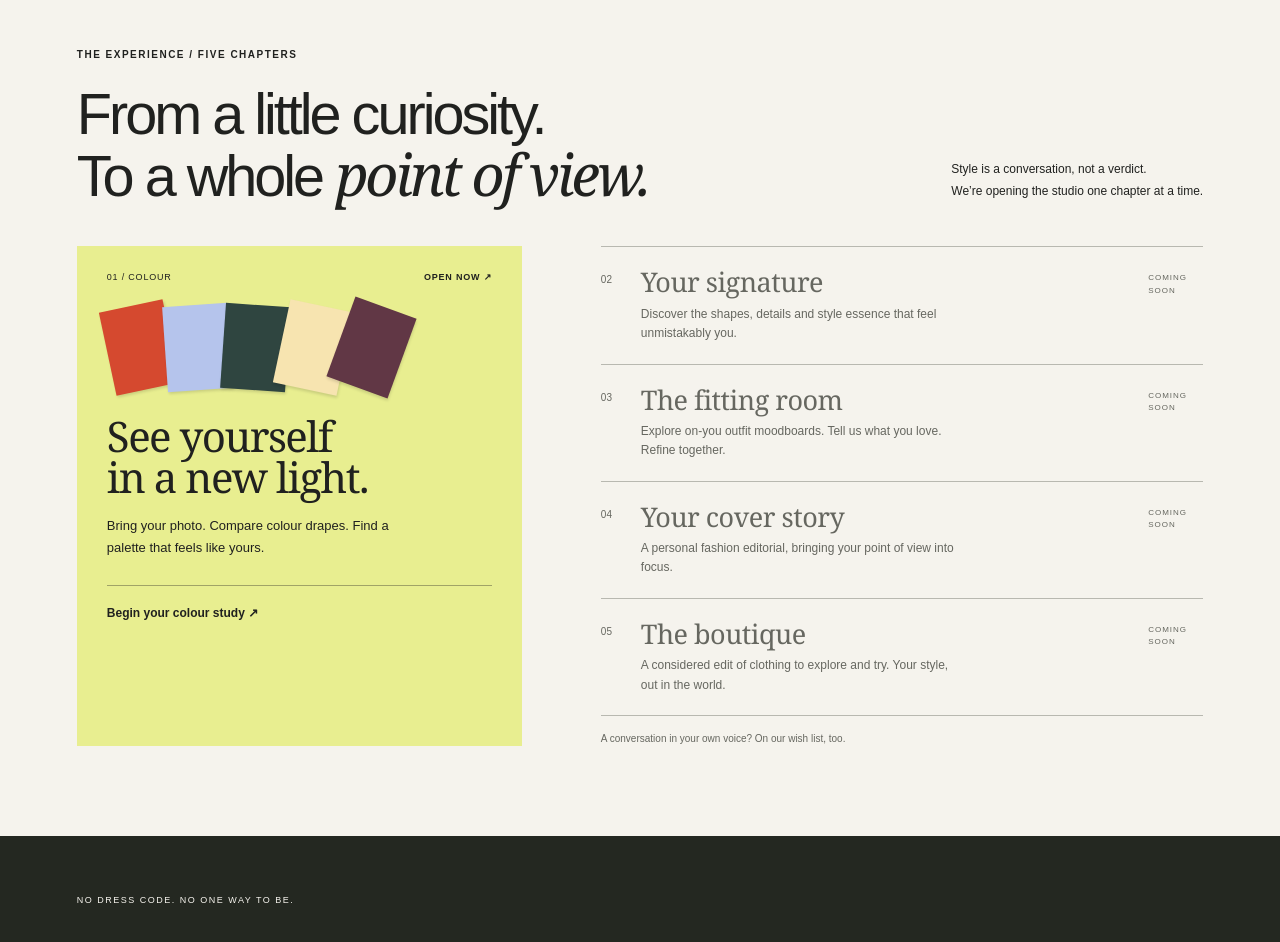
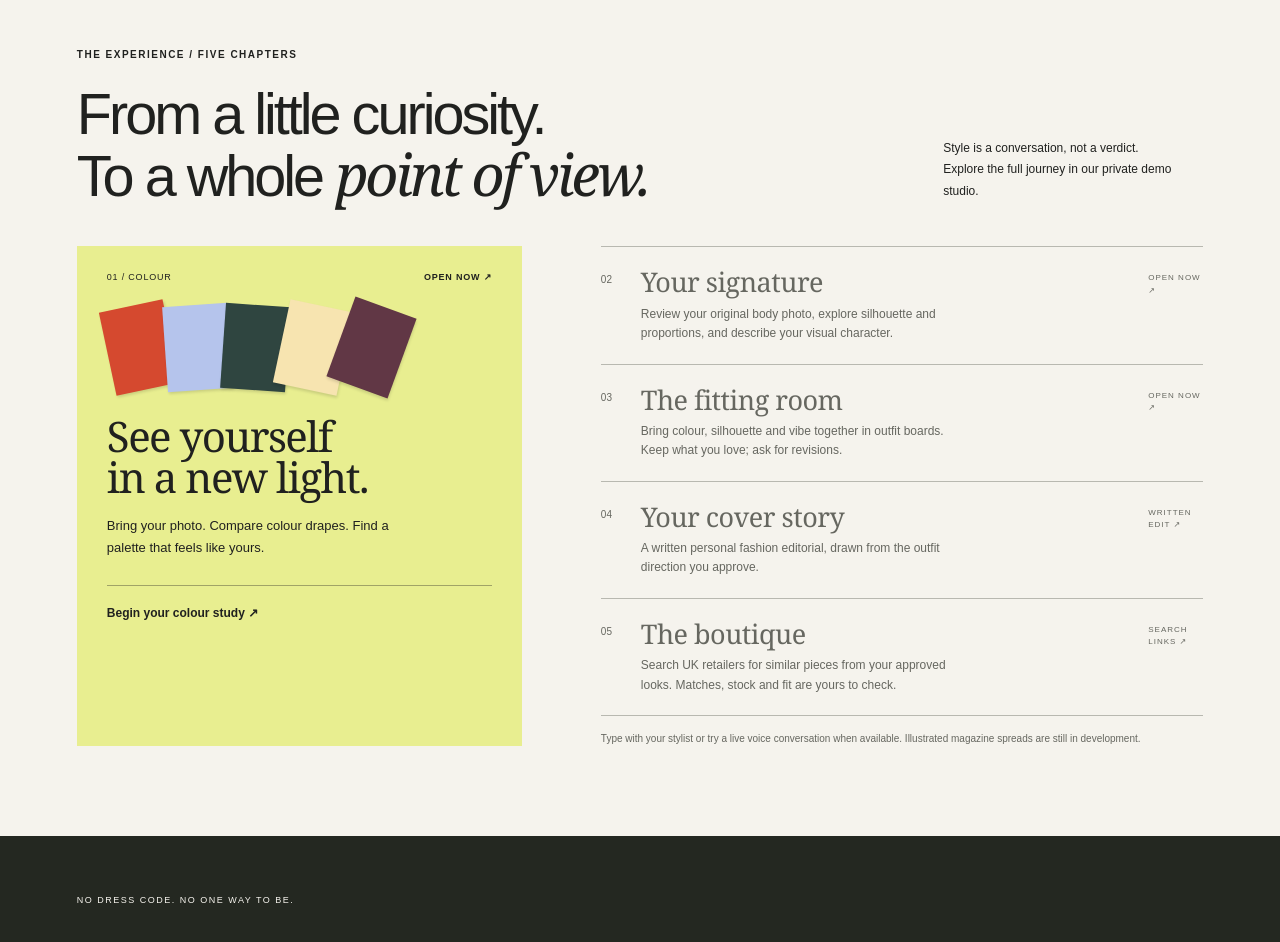
Before and after one commit to yanqingcheng/personal-stylist, a Next.js app: page / in a window 1280 px wide. Shown: the part 1020-1962 px from the top of the page. Built offline with nearby package versions, Linux system fonts and the light colour scheme.

Commit message:
Show the available styling journey on the homepage

```diff
--- a/app/page.tsx
+++ b/app/page.tsx
@@ -5,10 +5,10 @@ import "./home.css";
 export const metadata = { title: "Personal stylist · A style that could only be yours", description: "A personal styling journey through colour, individual style, outfit inspiration and your own editorial point of view." };
 
 const chapters = [
-  { number: "02", title: "Your signature", text: "Discover the shapes, details and style essence that feel unmistakably you." },
-  { number: "03", title: "The fitting room", text: "Explore on-you outfit moodboards. Tell us what you love. Refine together." },
-  { number: "04", title: "Your cover story", text: "A personal fashion editorial, bringing your point of view into focus." },
-  { number: "05", title: "The boutique", text: "A considered edit of clothing to explore and try. Your style, out in the world." },
+  { number: "02", title: "Your signature", href: "/style", status: "OPEN NOW ↗", text: "Review your original body photo, explore silhouette and proportions, and describe your visual character." },
+  { number: "03", title: "The fitting room", href: "/style", status: "OPEN NOW ↗", text: "Bring colour, silhouette and vibe together in outfit boards. Keep what you love; ask for revisions." },
+  { number: "04", title: "Your cover story", href: "/style", status: "WRITTEN EDIT ↗", text: "A written personal fashion editorial, drawn from the outfit direction you approve." },
+  { number: "05", title: "The boutique", href: "/style", status: "SEARCH LINKS ↗", text: "Search UK retailers for similar pieces from your approved looks. Matches, stock and fit are yours to check." },
 ];
 
 export default function Home() {
@@ -37,16 +37,16 @@ export default function Home() {
       </section>
       <div className="ps-manifesto"><span>LESS “WHAT SHOULD I WEAR?”</span><span className="ps-star">✳</span><span>MORE “THAT FEELS LIKE ME.”</span></div>
       <section className="ps-journey" id="chapters" aria-labelledby="journey-title">
-        <div className="ps-journeyHeading"><p className="ps-kicker">THE EXPERIENCE / FIVE CHAPTERS</p><h2 id="journey-title">From a little curiosity.<br/>To a whole <em>point of view.</em></h2><p>Style is a conversation, not a verdict.<br/>We’re opening the studio one chapter at a time.</p></div>
+        <div className="ps-journeyHeading"><p className="ps-kicker">THE EXPERIENCE / FIVE CHAPTERS</p><h2 id="journey-title">From a little curiosity.<br/>To a whole <em>point of view.</em></h2><p>Style is a conversation, not a verdict.<br/>Explore the full journey in our private demo studio.</p></div>
         <div className="ps-chapters">
           <Link href="/profile" className="ps-openChapter">
             <div className="ps-chapterMeta"><span>01 / COLOUR</span><span className="ps-openBadge">OPEN NOW ↗</span></div>
             <div className="ps-swatches" aria-hidden="true"><span/><span/><span/><span/><span/></div>
             <h3>See yourself<br/>in a new light.</h3><p>Bring your photo. Compare colour drapes. Find a palette that feels like yours.</p><span className="ps-chapterLink">Begin your colour study ↗</span>
           </Link>
-          <div className="ps-nextChapters">{chapters.map(chapter => <div className="ps-closedChapter" key={chapter.number}>
-            <span className="ps-chapterNumber">{chapter.number}</span><div><h3>{chapter.title}</h3><p>{chapter.text}</p></div><span className="ps-soon">COMING<br/>SOON</span>
-          </div>)}<p className="ps-voice">A conversation in your own voice? On our wish list, too.</p></div>
+          <div className="ps-nextChapters">{chapters.map(chapter => <Link href={chapter.href} className="ps-closedChapter" key={chapter.number}>
+            <span className="ps-chapterNumber">{chapter.number}</span><div><h3>{chapter.title}</h3><p>{chapter.text}</p></div><span className="ps-soon">{chapter.status}</span>
+          </Link>)}<p className="ps-voice">Type with your stylist or try a live voice conversation when available. Illustrated magazine spreads are still in development.</p></div>
         </div>
       </section>
       <section className="ps-closing"><span>NO DRESS CODE. NO ONE WAY TO BE.</span><p>Come as you are.<br/><em>See what unfolds.</em></p><Link href="/profile">Step into the studio <span>↗</span></Link></section>
```
